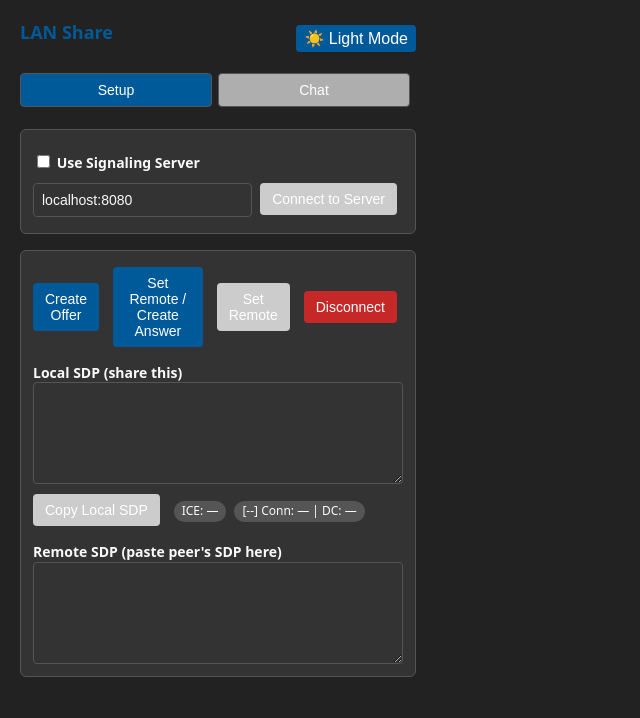
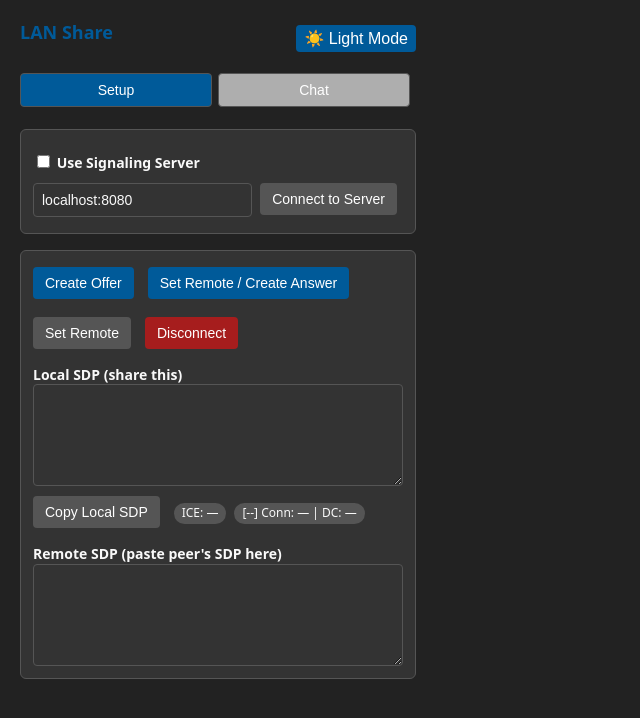
Before and after one commit to LiteObject/chrome-lan-share, a browser extension: page sidepanel.html in a window 1280 px wide. Both pictures are taken after a click on the button "Toggle dark mode". Shown: the whole page, without its empty margins (0-640 px from the left). Drawn offline with Linux system fonts and the light colour scheme.

Commit message:
Refactor CSS variables for button and status styles; improve consistency and maintainability

```diff
--- a/styles.css
+++ b/styles.css
@@ -20,6 +20,16 @@ body {
   --button-shadow: 0 2px 4px rgba(0, 0, 0, 0.1);
   --bg-color: #f9f9f9;
   --section-bg: #fff;
+  --status-connected-bg: #40e0d0;
+  --status-connected-color: #fff;
+  --status-connecting-bg: #fbbf24;
+  --status-connecting-color: #111;
+  --status-error-bg: #ef4444;
+  --status-error-color: #fff;
+  --button-hover-bg: #005a99;
+  --disconnect-bg: #c62828;
+  --disconnect-hover-bg: #a61d1d;
+  --button-disabled-bg: #ccc;
 }
 
 body.dark {
@@ -31,6 +41,16 @@ body.dark {
   --message-peer-bg: #333;
   --bg-color: #222;
   --section-bg: #333;
+  --status-connected-bg: #1ba99a;
+  --status-connected-color: #fff;
+  --status-connecting-bg: #d29507;
+  --status-connecting-color: #111;
+  --status-error-bg: #b91c1c;
+  --status-error-color: #fff;
+  --button-hover-bg: #007acc;
+  --disconnect-bg: #a61d1d;
+  --disconnect-hover-bg: #8c1616;
+  --button-disabled-bg: #555;
 }
 
 h1 {
@@ -123,25 +143,25 @@ button {
 }
 
 button:hover {
-  background: #005a99;
+  background: var(--button-hover-bg);
   /* box-shadow: var(--button-shadow); */
 }
 
 button#disconnect {
-  background: #c62828;
+  background: var(--disconnect-bg);
 }
 
 button#disconnect:hover {
-  background: #a61d1d;
+  background: var(--disconnect-hover-bg);
 }
 
 button:disabled {
-  background: #ccc;
+  background: var(--button-disabled-bg);
   cursor: not-allowed;
 }
 
-.col { display: flex; gap: 8px; align-items: center; margin-bottom: 6px; }
-.row { display: flex; gap: 8px; align-items: center; margin-top: 6px; }
+.col { display: flex; gap: 8px; align-items: center; margin-bottom: 6px; flex-wrap: wrap; }
+.row { display: flex; gap: 8px; align-items: center; margin-top: 6px; flex-wrap: wrap; }
 
 .messages {
   border: 1px solid var(--border-color);
@@ -242,18 +262,18 @@ progress::-moz-progress-bar {
 }
 
 .status-connected {
-  background: #16a34a !important;
-  color: #fff !important;
+  background: var(--status-connected-bg) !important;
+  color: var(--status-connected-color) !important;
 }
 
 .status-connecting {
-  background: #fbbf24 !important;
-  color: #111 !important;
+  background: var(--status-connecting-bg) !important;
+  color: var(--status-connecting-color) !important;
 }
 
 .status-error {
-  background: #ef4444 !important;
-  color: #fff !important;
+  background: var(--status-error-bg) !important;
+  color: var(--status-error-color) !important;
 }
 
 .status-disconnected {
```
